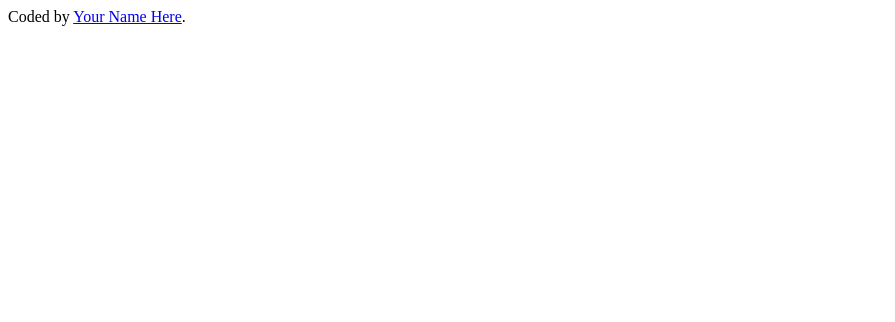
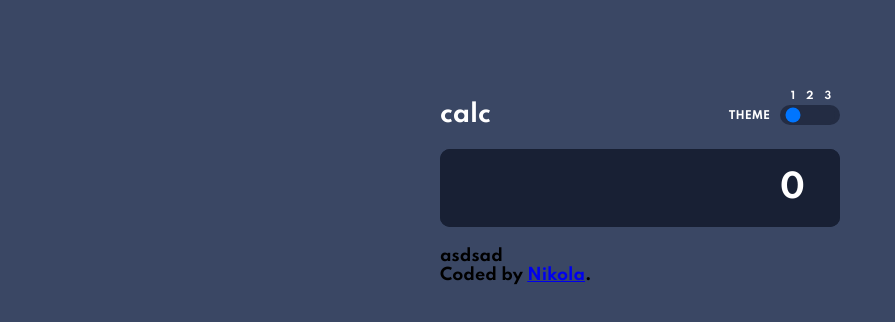
Before and after one commit to Borovnica1/calculator-app, a plain HTML site: page index.html in a window 1280 px wide. Shown: the whole page, without its empty margins (0-895 px from the left). Drawn offline with Linux system fonts and the light colour scheme.

Commit message:
create themes, calc-header and calc screen

```diff
--- a/index.html
+++ b/index.html
@@ -14,10 +14,34 @@
 
     <title>Calculator app</title>
 
-    <!-- Feel free to remove these styles or customise in your own stylesheet 👍 -->
-    <style></style>
+    <link rel="preconnect" href="https://fonts.googleapis.com">
+    <link rel="preconnect" href="https://fonts.gstatic.com" crossorigin>
+    <link href="https://fonts.googleapis.com/css2?family=Spartan:wght@400;500;700&display=swap" rel="stylesheet">
+    <link rel="stylesheet" href="style.css">
   </head>
-  <body>
-    <div class="attribution">Coded by <a href="#">Your Name Here</a>.</div>
+  <body class="theme-1">
+
+    <div class="calculator">
+      <header>
+        <h2>calc</h2>
+        <div class="themes">
+          <h6>THEME</h6>
+          <div>
+            <input type="range" min="1" max="3" value="1" class="themes__slider">
+          </div>
+        </div>
+      </header>
+
+      <div class="calculator__screen">
+        <input oninput="this.value=this.value.slice(0,this.maxLength)" type="number" placeholder="0" maxlength = "16">
+      </div>
+
+      <div class="calculator__keypad">
+        asdsad
+      </div>
+      <div class="attribution">Coded by <a href="https://github.com/Borovnica1">Nikola</a>.</div>
+    </div>
+
+    <script src="script.js"></script>
   </body>
 </html>
--- /dev/null
+++ b/script.js
@@ -0,0 +1,10 @@
+const themeSlider = document.querySelector('.themes__slider');
+const body = document.querySelector('body');
+
+console.log('XXX', themeSlider);
+
+themeSlider.addEventListener('input', function changeTheme() {
+  console.log('IDEMOO', this.value);
+  ['theme-1', 'theme-2', 'theme-3'].forEach(c => body.classList.remove(c));
+  body.classList.add(`theme-${this.value}`)
+});
--- /dev/null
+++ b/style.css
@@ -0,0 +1,259 @@
+* {
+  padding: 0%;
+  margin: 0%;
+  box-sizing: border-box;
+  font-family: 'Spartan', sans-serif;
+  font-weight: bold;
+}
+
+:root {
+  /*
+    hsl(222, 26%, 31%)
+    hsl(223, 31%, 20%)
+    hsl(224, 36%, 15%)
+
+    hsl(225, 21%, 49%)
+    hsl(224, 28%, 35%)
+
+    hsl(6, 63%, 50%)
+    hsl(6, 70%, 34%)
+
+    hsl(30, 25%, 89%)
+    hsl(28, 16%, 65%)
+
+    hsl(221, 14%, 31%)
+    hsl(0, 0%, 100%)
+  */
+
+  /* Theme 1 Colors */
+  --main-background-theme-1: 58, 71, 100;
+  --toggle-keypad-background-theme-1: 35, 44, 67;
+  --screen-background-theme-1: 24, 32, 52;
+
+  --del-reset-color-theme-1: 99, 112, 151;
+  --del-reset-color-shadow-theme-1: 64, 78, 114;
+
+  --equals-color-theme-1: 208, 63, 47;
+  --equals-color-shadow-theme-1: 147, 38, 26;
+
+  --keys-color-theme-1: 234, 227, 220;
+  --keys-color-shadow-theme-1: 180, 165, 151;
+
+  --font-color-primary-theme-1: 68, 75, 90;
+  --font-color-secondary-theme-1: 255, 255, 255;
+
+  /*
+    hsl(0, 0%, 90%)
+    hsl(0, 5%, 81%)
+    hsl(0, 0%, 93%)
+
+    hsl(185, 42%, 37%)
+    hsl(185, 58%, 25%)
+
+    hsl(25, 98%, 40%)
+    hsl(25, 99%, 27%)
+
+    hsl(45, 7%, 89%)
+    hsl(35, 11%, 61%)
+
+    hsl(60, 10%, 19%)
+    hsl(0, 0%, 100%)
+  */
+  /* Theme 2 Colors */
+  --main-background-theme-2: 230, 230, 230;
+  --toggle-keypad-background-theme-2: 209, 204, 204;
+  --screen-background-theme-2: 237, 237, 237;
+
+  --del-reset-color-theme-2: 55, 127, 134;
+  --del-reset-color-shadow-theme-2: 27, 95, 101;
+
+  --equals-color-theme-2: 202, 85, 2;
+  --equals-color-shadow-theme-2: 137, 57, 1;
+
+  --keys-color-theme-2: 229, 228, 225;
+  --keys-color-shadow-theme-2: 166, 157, 145;
+
+  --font-color-primary-theme-2: 53, 53, 44;
+  --font-color-secondary-theme-2: 255, 255, 255;
+  /*
+    hsl(268, 75%, 9%)
+    hsl(268, 71%, 12%)
+
+    hsl(281, 89%, 26%)
+    hsl(285, 91%, 52%)
+
+    hsl(268, 47%, 21%)
+    hsl(177, 92%, 70%)
+
+    hsl(268, 47%, 21%)
+    hsl(290, 70%, 36%)
+
+    hsl(52, 100%, 62%)
+    hsl(198, 20%, 13%)
+    hsl(0, 0%, 100%)
+  */
+  /* Theme 3 Colors */
+  --main-background-theme-3: 22, 6, 40;
+  --toggle-keypad-background-theme-3: 24, 32, 52;
+
+  --del-reset-color-theme-3: 88, 7, 125;
+  --del-reset-color-shadow-theme-3: 188, 21, 244;
+
+  --equals-color-theme-3: 52, 28, 79;
+  --equals-color-shadow-theme-3: 108, 249, 242;
+
+  --keys-color-theme-3: 52, 28, 79;
+  --keys-color-shadow-theme-3: 135, 28, 156;
+
+  --font-color-primary-theme-3: 255, 229, 61;
+  --font-color-secondary-theme-3: 27, 36, 40;
+  --font-color-tertiary-theme-3: 255, 255, 255;
+
+  --font-size-numbers: 32px;
+}
+
+.theme-1 {
+  --main-background: var(--main-background-theme-1);
+  --toggle-keypad-background: var(--toggle-keypad-background-theme-1);
+  --screen-background: var(--screen-background-theme-1);
+
+  --del-reset-color: var(--del-reset-color-theme-1);
+  --del-reset-color-shadow: var(--del-reset-color-shadow-theme-1);
+
+  --equals-color: var(--equals-color-theme-1);
+  --equals-color-shadow: var(--equals-color-shadow-theme-1);
+
+  --keys-color: var(--keys-color-theme-1);
+  --keys-color-shadow: var(--keys-color-shadow-theme-1);
+
+  --font-color-primary: var(--font-color-primary-theme-1);
+  --font-color-secondary: var(--font-color-secondary-theme-1);
+  --font-color-tertiary: var(--font-color-secondary-theme-1);
+}
+
+.theme-2 {
+  --main-background: var(--main-background-theme-2);
+  --toggle-keypad-background: var(--toggle-keypad-background-theme-2);
+  --screen-background: var(--screen-background-theme-2);
+
+  --del-reset-color: var(--del-reset-color-theme-2);
+  --del-reset-color-shadow: var(--del-reset-color-shadow-theme-2);
+
+  --equals-color: var(--equals-color-theme-2);
+  --equals-color-shadow: var(--equals-color-shadow-theme-2);
+
+  --keys-color: var(--keys-color-theme-2);
+  --keys-color-shadow: var(--keys-color-shadow-theme-2);
+
+  --font-color-primary: var(--font-color-primary-theme-2);
+  --font-color-secondary: var(--font-color-secondary-theme-2);
+  --font-color-tertiary: var(--font-color-secondary-theme-2);
+}
+
+.theme-3 {
+  --main-background: var(--main-background-theme-3);
+  --toggle-keypad-background: var(--toggle-keypad-background-theme-3);
+  --screen-background: var(--toggle-keypad-background-theme-3);
+
+  --del-reset-color: var(--del-reset-color-theme-3);
+  --del-reset-color-shadow: var(--del-reset-color-shadow-theme-3);
+
+  --equals-color: var(--equals-color-theme-3);
+  --equals-color-shadow: var(--equals-color-shadow-theme-3);
+
+  --keys-color: var(--keys-color-theme-3);
+  --keys-color-shadow: var(--keys-color-shadow-theme-3);
+
+  --font-color-primary: var(--font-color-primary-theme-3);
+  --font-color-secondary: var(--font-color-secondary-theme-3);
+  --font-color-tertiary: var(--font-color-tertiary-theme-3);
+}
+
+body {
+  background-color: rgb(var(--main-background));
+/*   display: flex;
+  justify-content: center;
+  align-items: center; */
+}
+
+.calculator {
+  width: 400px;
+  height: 600px;
+  margin: auto;
+  margin-top: 100px;
+}
+
+header * , .calculator__screen *,
+::placeholder {
+  color: rgb(var(--font-color-secondary));
+}
+
+header, .calculator__screen, .calculator__keypad {
+  margin-top: 20px;
+}
+
+.themes {
+  display: flex;
+  align-items: center;
+}
+
+
+
+.themes h6 {
+  margin-top: 3px;
+  margin-right: 10px;
+}
+
+.themes div {
+  position: relative;
+  background-color: rgb(var(--toggle-keypad-background));
+  height: 20px;
+  border-radius: 50px;
+  width: 60px;
+}
+
+.themes div::after {
+  content: "1 2 3";
+  position: absolute;
+  top: -15px;
+  left: 11px;
+  white-space: nowrap;
+  letter-spacing: 4.2px;
+  font-size: 10px;
+}
+
+.themes__slider {
+  appearance: none;
+  display: block;
+  width: 50px;
+  height: 100%;
+  background-color: rgb(var(--toggle-keypad-background));
+  border-radius: 50px;
+  margin: auto;
+  cursor: pointer;
+}
+
+header {
+  display: flex;
+  justify-content: space-between;
+  align-items: center;
+}
+
+.calculator__screen, .calculator__screen input {
+  background-color: rgb(var(--screen-background));
+}
+
+.calculator__screen, .calculator__keypad, .calculator__screen input {
+  border-radius: 10px;
+}
+
+.calculator__screen input {
+  display: block;
+  margin-left: auto;
+  width: 100%;
+  text-align: end;
+  outline: none;
+  border: none;
+  padding: 20px;
+  font-size: var(--font-size-numbers);
+}
```
